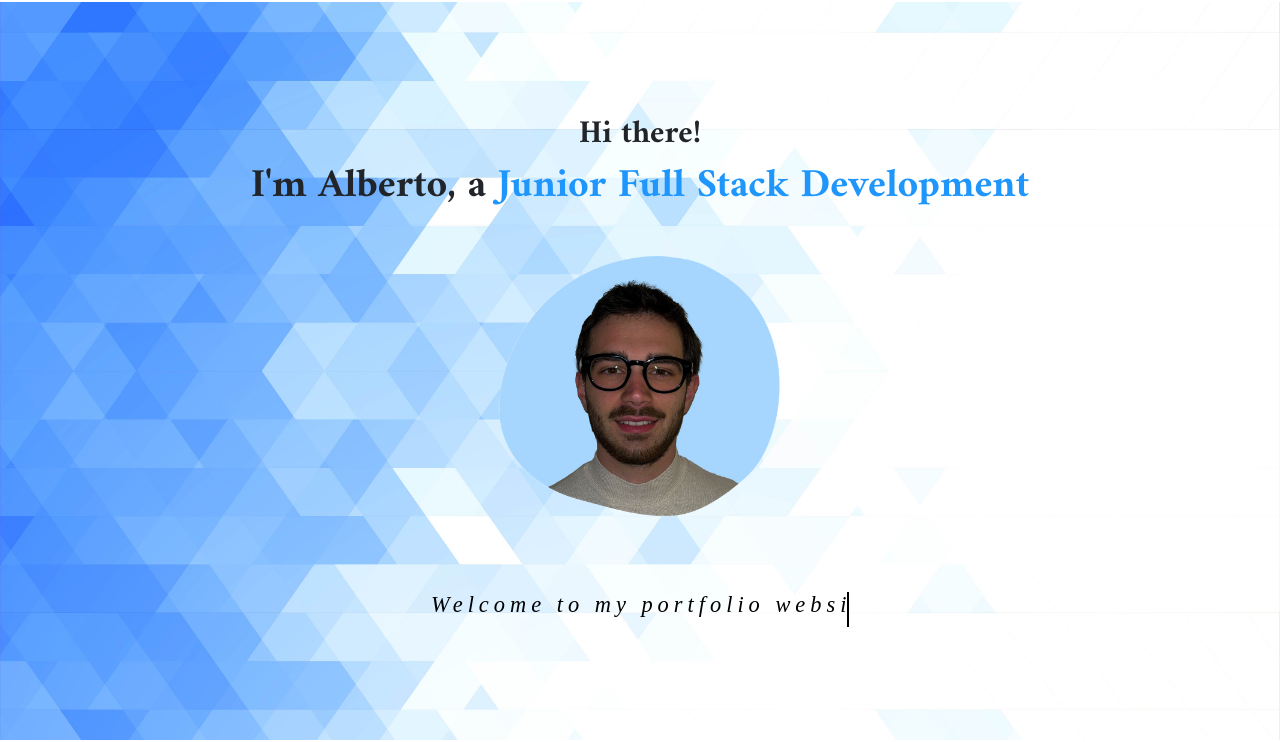
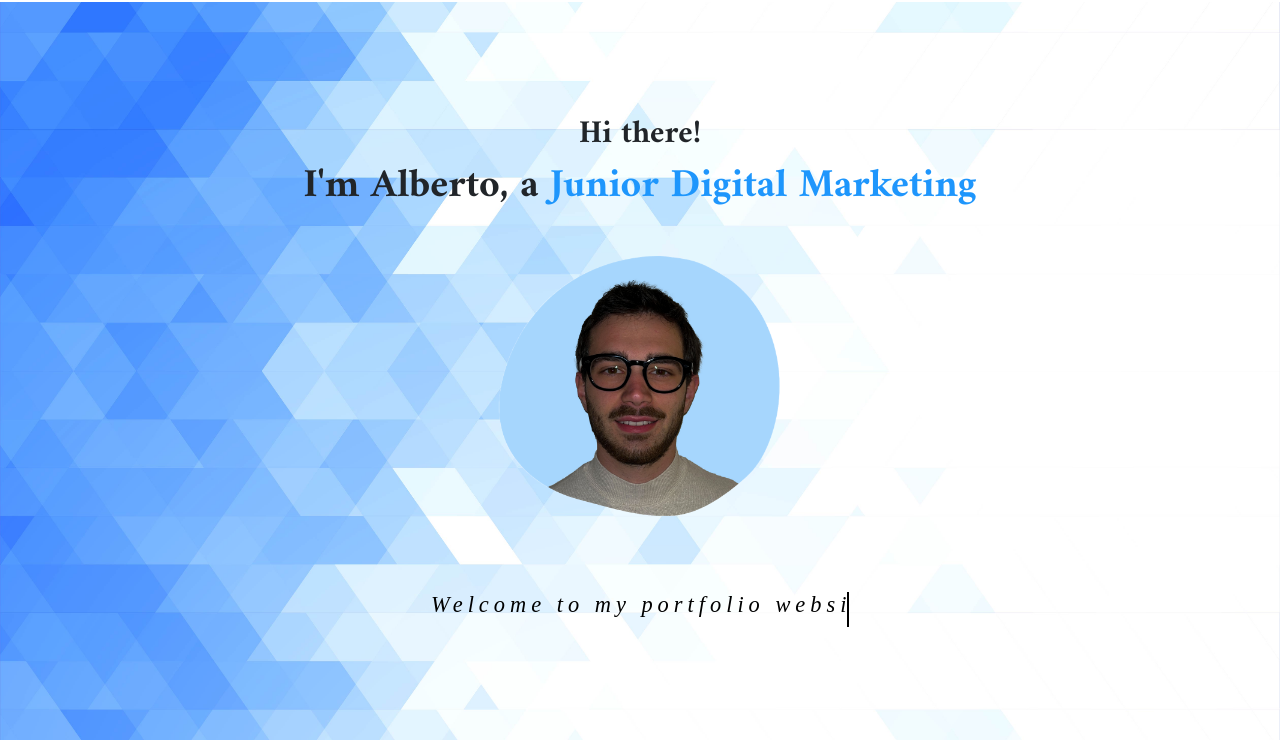
Before and after one commit to albertopiazzini/Landing-page-AP, a plain HTML site: page index.html in a window 1280 px wide. Shown: the part 76-818 px from the top of the page. Drawn offline with nearby package versions, Linux system fonts and the light colour scheme; a web font is replaced by a local one.

Commit message:
Update index.html

```diff
--- a/index.html
+++ b/index.html
@@ -5,7 +5,7 @@
     <meta charset="utf-8">
     <meta name="viewport" content="width=device-width, initial-scale=1">
     <meta name="author" content="Alberto Piazzini">
-    <meta name="description" content="Hi there! I'm Alberto, a junior Developer">
+    <meta name="description" content="Hi there! I'm Alberto, a junior Digital Marketing">
 
     <link rel="apple-touch-icon" sizes="180x180" href="assets/favicon/apple-touch-icon.png">
     <link rel="icon" type="image/png" sizes="32x32" href="assets/favicon/favicon-32x32.png">
@@ -61,7 +61,7 @@
 <div class="homepage">
 
 <h2> <strong>Hi there!</strong> </h2>
-<h1> <strong> I'm Alberto, a <span class="blue-title"> Junior Full Stack Development </span></strong></h1>
+<h1> <strong> I'm Alberto, a <span class="blue-title"> Junior Digital Marketing </span></strong></h1>
 <div class="grow">
 <img src="assets/img/selfie.png" alt="selfie" class="ImgAlberto">
 </div>
```
